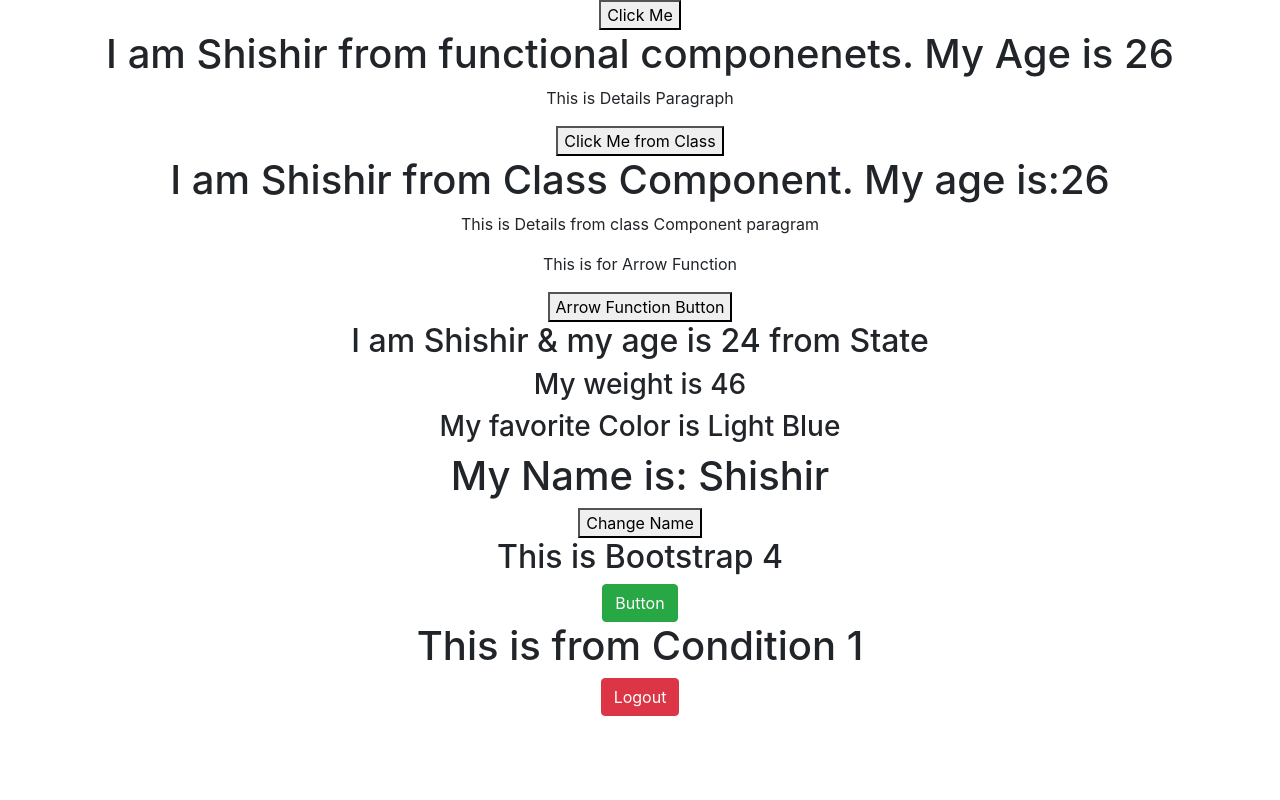
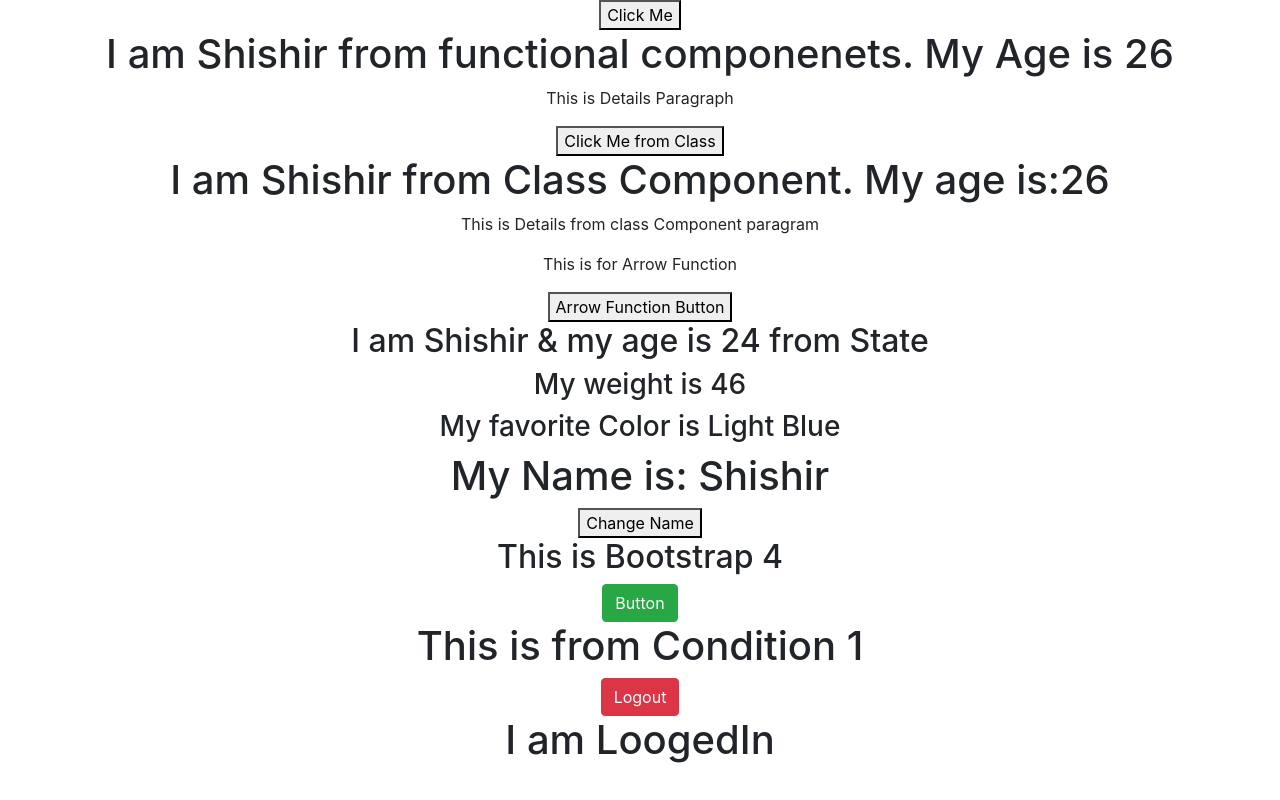
Before and after one commit to shishir75/React-101, a React (Create React App) app: page / in a window 1280 px wide. Built offline with nearby package versions, Linux system fonts and the light colour scheme.

Commit message:
Variable Element Conditonal

```diff
--- a/src/App.js
+++ b/src/App.js
@@ -7,6 +7,7 @@ import State from "./components/State";
 import SetState from "./components/SetState";
 import Bootstrap from "./components/Bootstrap";
 import Condition1 from "./components/Condition1";
+import VariableElement from "./components/VariableElement";
 
 function App() {
   return (
@@ -24,6 +25,8 @@ function App() {
       <Bootstrap></Bootstrap>
 
       <Condition1></Condition1>
+
+      <VariableElement></VariableElement>
     </div>
   );
 }
--- /dev/null
+++ b/src/components/VariableElement.js
@@ -0,0 +1,20 @@
+import React, { Component } from "react";
+
+class VariableElememt extends Component {
+  constructor() {
+    super();
+    this.state = {
+      loggedIn: true,
+    };
+  }
+
+  render() {
+    return this.state.loggedIn ? (
+      <h1>I am LoogedIn</h1>
+    ) : (
+      <h1>I am not loggedIn</h1>
+    );
+  }
+}
+
+export default VariableElememt;
```
